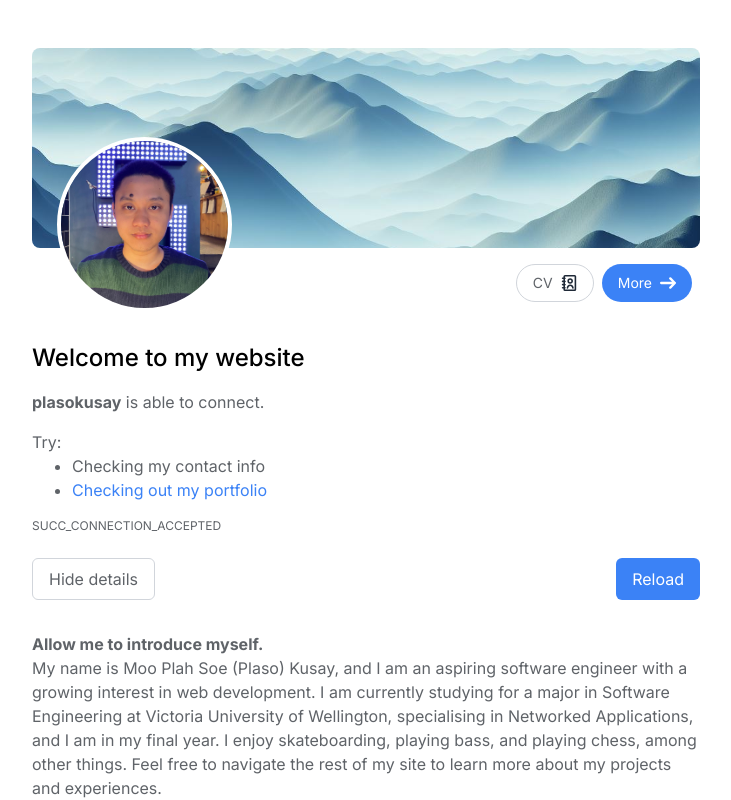
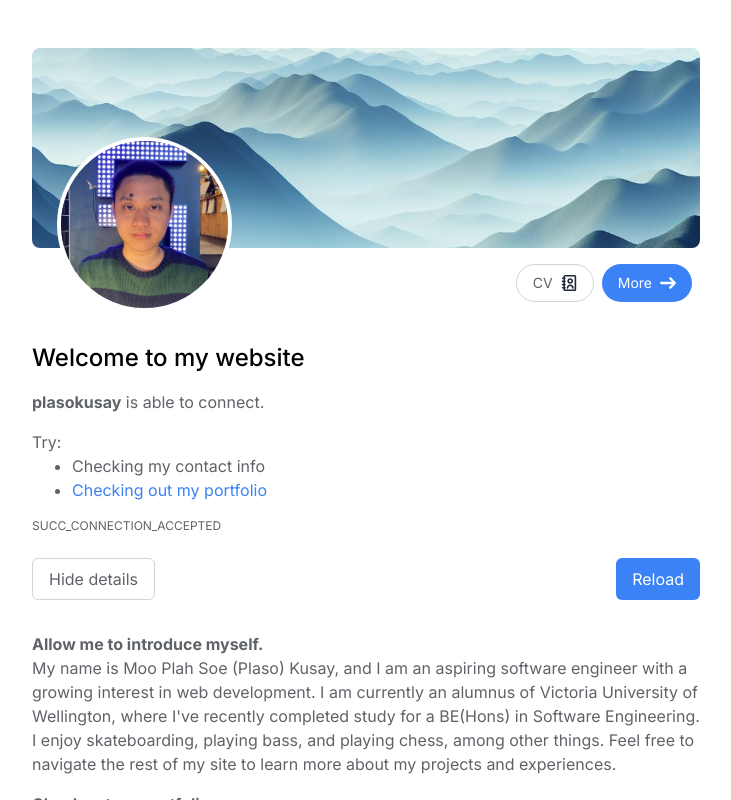
Before and after one commit to ElPlaso/portfolio, a Next.js app: page / in a window 1280 px wide. Both pictures are taken after a click on the button "Details". Shown: the top 800 px of the page, without its empty margins (274-1005 px from the left). Built offline with nearby package versions, Linux system fonts and the light colour scheme.

Commit message:
update details

```diff
--- a/src/components/details.tsx
+++ b/src/components/details.tsx
@@ -18,20 +18,20 @@ export default function Details() {
         <h3 className="font-bold">Allow me to introduce myself.</h3>
         <p className="dark:text-grayDarkSecondary">
           My name is Moo Plah Soe (Plaso) Kusay, and I am an aspiring software
-          engineer with a growing interest in web development. I am currently
-          studying for a major in Software Engineering at Victoria University of
-          Wellington, specialising in Networked Applications, and I am in my
-          final year. I enjoy skateboarding, playing bass, and playing chess,
-          among other things. Feel free to navigate the rest of my site to learn
-          more about my projects and experiences.
+          engineer with a growing interest in web development. I am currently an
+          alumnus of Victoria University of Wellington, where I&apos;ve recently
+          completed study for a BE(Hons) in Software Engineering. I enjoy
+          skateboarding, playing bass, and playing chess, among other things.
+          Feel free to navigate the rest of my site to learn more about my
+          projects and experiences.
         </p>
       </div>
       <div>
         <h3 className="font-bold">Check out my portfolio</h3>
         <p className="dark:text-grayDarkSecondary">
-          I have worked on a small number of React projects, including this one.
-          These projects were mainly for learning purposes, but I hope they can
-          be of use or entertainment to others.
+          I have worked on a small number of React projects. These projects were
+          mainly for learning purposes, but I hope they can be of use or
+          entertainment to others.
         </p>
       </div>
       <div>
```
